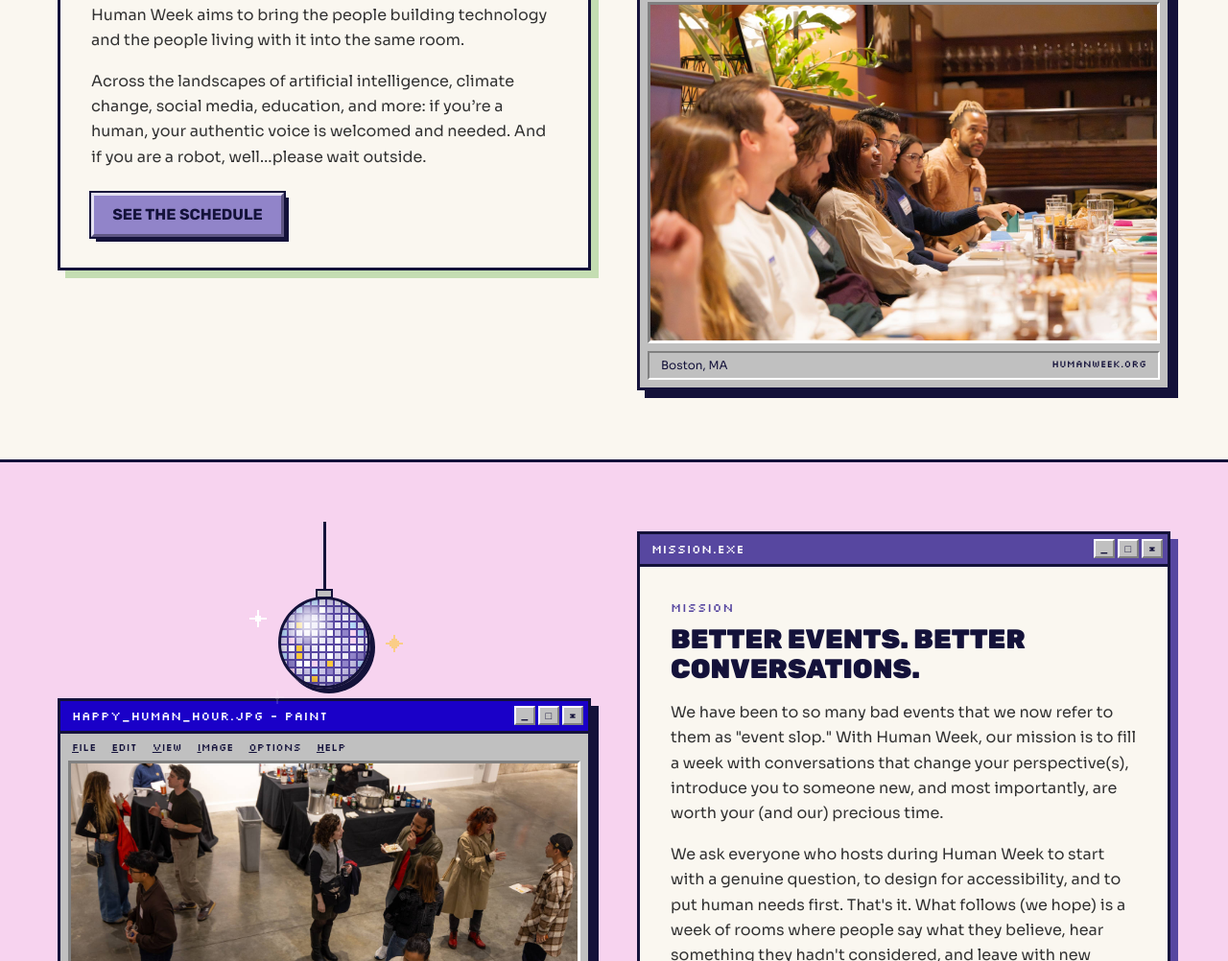
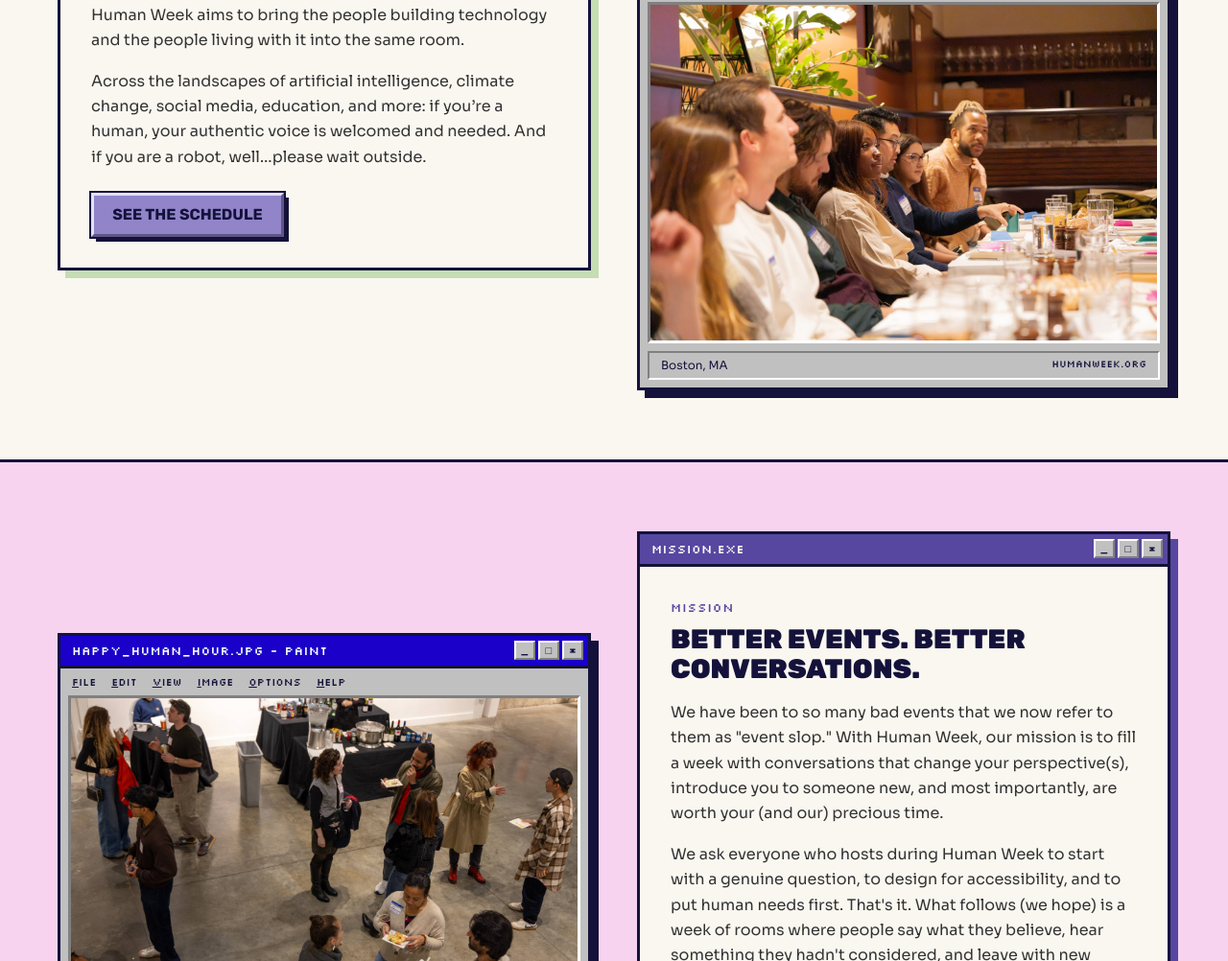
Before and after one commit to zreizes/humanweek, a plain HTML site: page index.html in a window 1280 px wide. Shown: the part 1798-2800 px from the top of the page at 96% size. Drawn offline with Linux system fonts and the light colour scheme.

Commit message:
Remove disco ball, link LinkedIn, keep "pro-human" whole, slow banners
- Disco ball removed (markup, styles and tile art)
- Footer LinkedIn now links to linkedin.com/company/boston-human-week
- Big headlines never break inside the purple phrase ("pro-human",
  "human first")
- Scrolling banners run at half speed (about 30px a second)

Co-Authored-By: Claude Opus 5.5 <noreply@anthropic.com>
Claude-Session: https://claude.ai/code/session_01RmPhLFwWywUyRASQR3vEZE

```diff
--- a/assets/css/site.css
+++ b/assets/css/site.css
@@ -145,7 +145,7 @@ h1, h2, h3 { margin: 0; }
   font-family: var(--font-display); font-weight: 900; text-transform: uppercase; color: var(--navy);
   font-size: var(--t-display); line-height: .98; margin: 0 0 var(--s4);
 }
-.display em { color: var(--purple); text-shadow: -4px 4px 0 var(--sage); }
+.display em { color: var(--purple); text-shadow: -4px 4px 0 var(--sage); white-space: nowrap; }
 .pixel-title {
   font-family: var(--font-pixel); font-weight: 700; text-transform: uppercase; line-height: 1.05;
   color: var(--purple); text-shadow: 4px 4px 0 var(--navy); letter-spacing: .04em; margin: 0;
@@ -281,36 +281,8 @@ h1, h2, h3 { margin: 0; }
 .intro-cloud, .footer-cloud-1 { animation-duration: 16s; }
 @keyframes drift { from { transform: translateX(-14px); } to { transform: translateX(22px); } }
 
-/* Disco ball over the Happy Human Hour photo */
-.disco-wrap { position: relative; padding-top: 136px; }
-.disco {
-  position: absolute; z-index: 2; top: -48px; left: 50%; transform: translateX(-50%);
-  display: flex; flex-direction: column; align-items: center; pointer-events: none;
-}
-.disco__string { width: 3px; height: 70px; background: var(--navy); }
-.disco__cap { width: 18px; height: 10px; background: var(--gray); border: 2px solid var(--navy); margin-bottom: -2px; }
-.disco__ball {
-  position: relative; width: 96px; height: 96px; border-radius: 50%; overflow: hidden;
-  border: 3px solid var(--navy); box-shadow: 5px 5px 0 var(--navy);
-  background: url("../img/pixel/disco-tiles.svg") 0 0 / 128px 96px repeat-x;
-  image-rendering: pixelated;
-  animation: disco-spin 4s linear infinite;
-}
-.disco__ball::after {
-  /* light from the top left, shadow bottom right, so it reads as a sphere */
-  content: ""; position: absolute; inset: 0; border-radius: 50%;
-  background: radial-gradient(circle at 32% 28%, rgba(255,255,255,.75) 0 8%, rgba(255,255,255,0) 30%),
-              radial-gradient(circle at 50% 50%, rgba(20,18,58,0) 52%, rgba(20,18,58,.45) 100%);
-}
-.disco__glint { position: absolute; width: 18px; image-rendering: pixelated; animation: twinkle 1.6s steps(2) infinite; }
-.disco__glint--1 { left: -30px; top: 92px; }
-.disco__glint--2 { right: -34px; top: 118px; animation-delay: .5s; }
-.disco__glint--3 { left: -8px; top: 176px; width: 14px; animation-delay: 1s; }
-@keyframes disco-spin { to { background-position: -128px 0; } }
-@keyframes twinkle { 0%, 100% { opacity: 1; } 50% { opacity: .15; } }
-
 @media (prefers-reduced-motion: reduce) {
-  .deco--cloud, .disco__ball, .disco__glint { animation: none; }
+  .deco--cloud { animation: none; }
 }
 
 /* ---------- Layout ---------- */
--- a/assets/js/site.js
+++ b/assets/js/site.js
@@ -24,7 +24,7 @@ document.querySelectorAll('.tabs').forEach((tabs) => {
 
 // Tickers: repeat the items until one copy is wider than the screen, then
 // double it so the -50% scroll loops with no gap. Speed stays the same
-// however long the text is (about 60px a second).
+// however long the text is (about 30px a second).
 function fillTickers() {
   document.querySelectorAll('.ticker__track').forEach((t) => {
     if (!t.dataset.base) t.dataset.base = t.innerHTML;
@@ -34,7 +34,7 @@ function fillTickers() {
     while (t.scrollWidth < need && guard++ < 50) t.innerHTML += t.dataset.base;
     const half = t.scrollWidth;
     t.innerHTML += t.innerHTML;
-    t.style.animationDuration = (half / 60) + 's';
+    t.style.animationDuration = (half / 30) + 's';
   });
 }
 fillTickers();
--- a/index.html
+++ b/index.html
@@ -60,7 +60,7 @@
 
 <section class="section section--pink">
   <div class="wrap grid-2 grid-2--center">
-    <div class="disco-wrap"><div class="disco" aria-hidden="true"><span class="disco__string"></span><span class="disco__cap"></span><span class="disco__ball"></span><img class="disco__glint disco__glint--1" src="/assets/img/pixel/sparkle.svg" alt=""><img class="disco__glint disco__glint--2" src="/assets/img/pixel/star.svg" alt=""><img class="disco__glint disco__glint--3" src="/assets/img/pixel/sparkle.svg" alt=""></div><figure class="win paint "><div class="win__bar"><span>happy_human_hour.jpg - Paint</span><span class="win__btns" aria-hidden="true"><i>_</i><i>□</i><i>×</i></span></div><div class="menu-bar" aria-hidden="true"><span><u>F</u>ile</span><span><u>E</u>dit</span><span><u>V</u>iew</span><span><u>I</u>mage</span><span><u>O</u>ptions</span><span><u>H</u>elp</span></div><div class="paint__canvas"><img src="/assets/img/photos/happy_human_hour.jpg" alt="People talking in small groups at Happy Human Hour" loading="lazy"></div><figcaption class="paint__status"><span>Boston, MA</span><span>humanweek.org</span></figcaption></figure></div>
+    <figure class="win paint "><div class="win__bar"><span>happy_human_hour.jpg - Paint</span><span class="win__btns" aria-hidden="true"><i>_</i><i>□</i><i>×</i></span></div><div class="menu-bar" aria-hidden="true"><span><u>F</u>ile</span><span><u>E</u>dit</span><span><u>V</u>iew</span><span><u>I</u>mage</span><span><u>O</u>ptions</span><span><u>H</u>elp</span></div><div class="paint__canvas"><img src="/assets/img/photos/happy_human_hour.jpg" alt="People talking in small groups at Happy Human Hour" loading="lazy"></div><figcaption class="paint__status"><span>Boston, MA</span><span>humanweek.org</span></figcaption></figure>
     <article class="win win--purple"><div class="win__bar"><span>mission.exe</span><span class="win__btns" aria-hidden="true"><i>_</i><i>□</i><i>×</i></span></div><div class="win__body"><p class="eyebrow">Mission</p>
       <h2 class="h2">Better events. Better conversations.</h2>
       <p>We have been to so many bad events that we now refer to them as "event slop." With Human Week, our mission is to fill a week with conversations that change your perspective(s), introduce you to someone new, and most importantly, are worth your (and our) precious time.</p>
@@ -124,7 +124,7 @@
     <a href="/about/">About</a>
     <a href="/attend/">Attend</a>
     <a href="https://www.instagram.com/bostonhumanweek">Instagram</a>
-    <span class="item">LinkedIn</span>
+    <a href="https://www.linkedin.com/company/boston-human-week/">LinkedIn</a>
     <a href="mailto:hello@humanweek.org?subject=Hey%20Human%20Week!">Contact</a>
     <span class="clock">© 2026 by Boston Human Week. All Rights Reserved.</span>
   </nav>
```
Also changed, not shown: about/index.html (+1 -1 lines), attend/index.html (+1 -1 lines), host/index.html (+1 -1 lines), schedule/index.html (+1 -1 lines), thanks/index.html (+1 -1 lines), assets/img/pixel/disco-tiles.svg (deleted).
